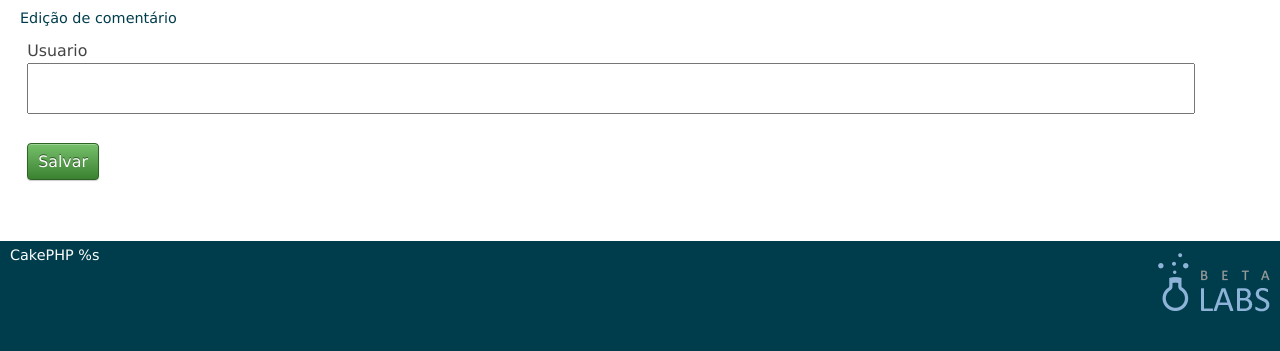
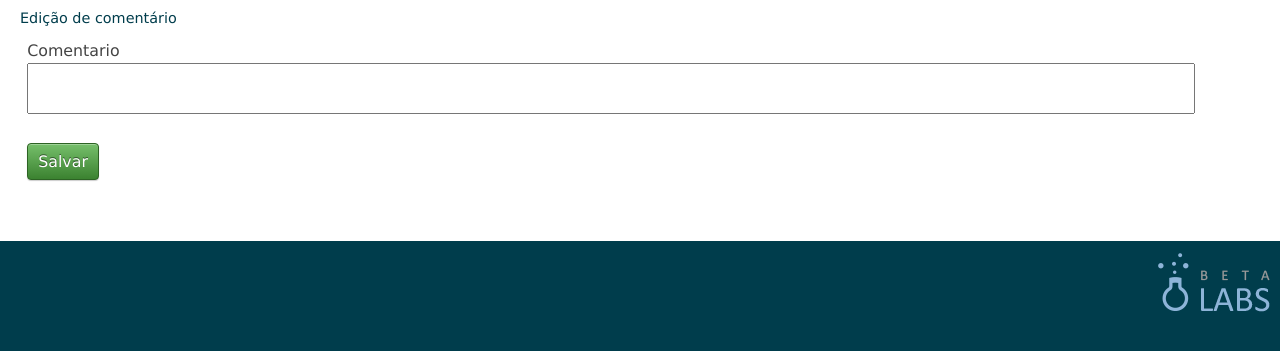
Before and after one commit to guitimoteo/CakePhpTest, a CakePHP app: the page made by app/View/Comentarios/edit.ctp in a window 1280 px wide. Shown: the part 47-398 px from the top of the page. Run offline with PHP 8.4 and a stand-in for CakePHP, Linux system fonts and the light colour scheme; the template is opened without the code that fills it: most values are stand-ins (such as "Sample title", 1, 10 or a date in 2020); form fields are guessed from the names that the template uses; some libraries are stand-ins or nearby versions.

Commit message:
Terminado o crud de todas as tabelas

```diff
--- a/app/Controller/ComentariosController.php
+++ b/app/Controller/ComentariosController.php
@@ -16,6 +16,7 @@
     public $components  = array('Session');
     public $helpers     = array('Html','Form', 'Session');
     function index() {
+        $this->loadModel('Usuario');
         CakeLog::write('info','ComentariosController index()');
         $this->set('comentarios', $this->Comentario->find('all'));
         $this->paginate['Comentario']['limit'] = 10;
@@ -114,7 +115,7 @@
             return $this->Comentario->isOwnedBy($postId, $usuario['id']);
         }
     }
-    return false;
+    return true;
 }
 
 }
--- a/app/View/Comentarios/edit.ctp
+++ b/app/View/Comentarios/edit.ctp
@@ -1,8 +1,8 @@
-<!-- File: /app/View/Comentarios/edit.ctp -->
+<!-- File: /app/View/Posts/edit.ctp -->
 
 <h1>Edição de comentário</h1>
 <?php
-    echo $this->Form->create('Usuario', array('action' => 'edit'));
-    echo $this->Form->input('usuario', array('rows' => '3'));
+    echo $this->Form->create('Comentario', array('action' => 'edit'));
+    echo $this->Form->input('comentario', array('rows' => '3'));
     echo $this->Form->input('id', array('type' => 'hidden'));
     echo $this->Form->end('Salvar');
--- a/app/View/Comentarios/index.ctp
+++ b/app/View/Comentarios/index.ctp
@@ -5,7 +5,7 @@
 echo $this->Html->link('Comente!', array('controller' => 'comentarios', 'action' => 'add')), '&nbsp;';
 echo $this->Html->link('Log in', array('controller' => 'usuarios', 'action' => 'login')), '&nbsp;';
 echo $this->Html->link('Cadastre-se', array('controller' => 'usuarios', 'action' => 'add')), '&nbsp;';
-echo $this->Html->link('Área do usuário', array('controller' => 'usuarios', 'action' => 'edit', $this->Auth->user)), '&nbsp;';
+echo $this->Html->link('Área do usuário', array('controller' => 'usuarios', 'action' => 'edit')), '&nbsp;';
 echo $this->Html->link('Log out', array('controller' => 'usuarios', 'action' => 'logout')), '&nbsp;';
 
 ?>
@@ -24,7 +24,8 @@
     <?php foreach ($comentarios as $comentario): ?>
     <tr>
         <td><?php echo $comentario['Comentario']['id']; ?></td>
-        <td><?php echo $comentario['Comentario']['user']; ?></td>
+        <td><?php echo $comentario['Comentario']['user'];
+                  $id_user = $comentario['Comentario']['user_id'];?></td>
         <td>
             <?php echo $this->Html->link($comentario['Comentario']['comentario'],
 array('controller' => 'comentarios', 'action' => 'view', $comentario['Comentario']['id'])); ?>
--- a/app/View/Layouts/default.ctp
+++ b/app/View/Layouts/default.ctp
@@ -55,9 +55,7 @@
 					array('target' => '_blank', 'escape' => false, 'id' => 'cake-powered')
 				);
 			?>
-			<p>
-				<?php echo $cakeVersion; ?>
-			</p>
+
 		</div>
 	</div>
 	<?php //echo $this->element('sql_dump'); ?>
```
Also changed, not shown: app/Controller/AppController.php (+6 -2 lines), app/View/Usuarios/index.ctp (line endings or trailing spaces), 3 other files.
